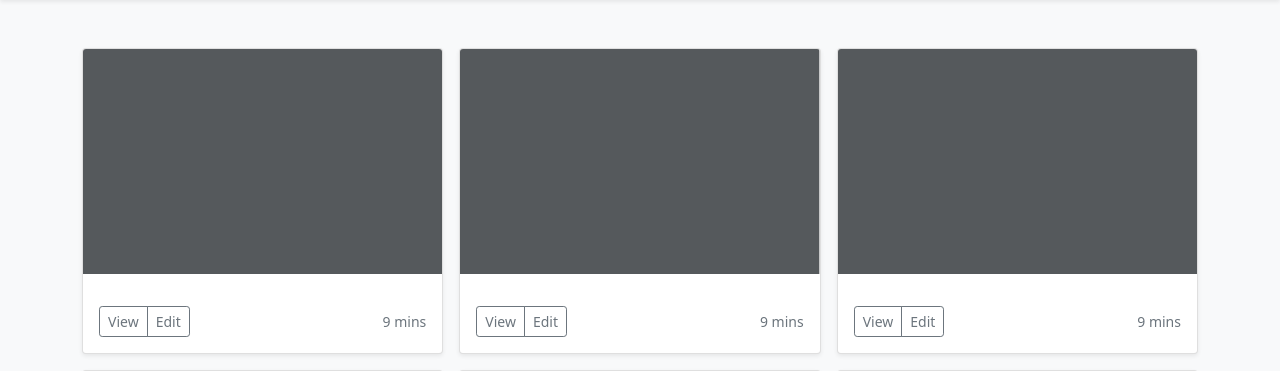
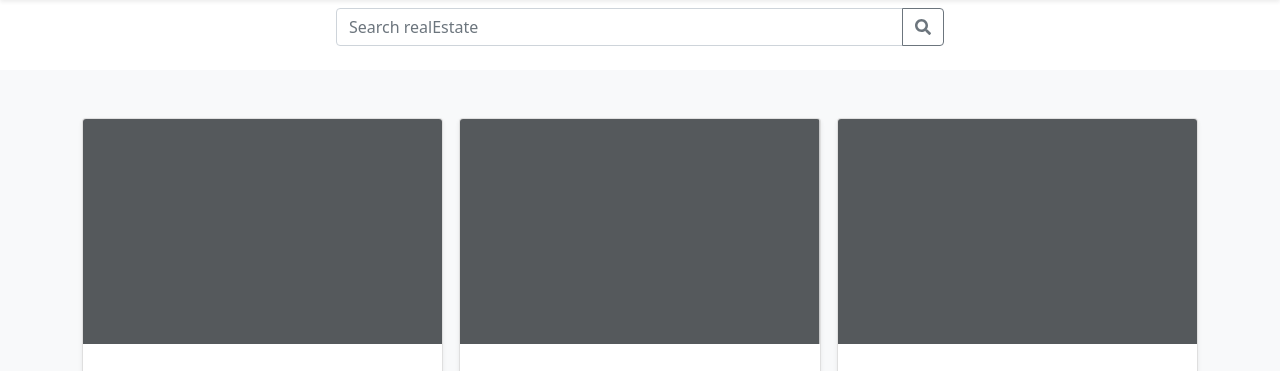
Before and after one commit to MUR4DI1JR/control-work, a Django app: page / in a window 1280 px wide. Shown: the part 56-427 px from the top of the page. Run offline with Django 3.2, Linux system fonts and the light colour scheme.

Commit message:
add search component

```diff
--- a/controlWork/realEstate/templates/base.html
+++ b/controlWork/realEstate/templates/base.html
@@ -12,6 +12,10 @@
     <link rel="canonical" href="https://getbootstrap.com/docs/5.0/examples/album/">
     <link href="https://cdn.jsdelivr.net/npm/bootstrap@5.0.0-beta3/dist/css/bootstrap.min.css" rel="stylesheet" integrity="sha384-eOJMYsd53ii+scO/bJGFsiCZc+5NDVN2yr8+0RDqr0Ql0h+rP48ckxlpbzKgwra6" crossorigin="anonymous">
 	<script src="https://cdn.jsdelivr.net/npm/bootstrap@5.0.0-beta3/dist/js/bootstrap.bundle.min.js" integrity="sha384-JEW9xMcG8R+pH31jmWH6WWP0WintQrMb4s7ZOdauHnUtxwoG2vI5DkLtS3qm9Ekf" crossorigin="anonymous"></script>
+	<link rel="stylesheet" href="https://use.fontawesome.com/releases/v5.15.3/css/all.css">
+	<link rel="stylesheet" href="https://use.fontawesome.com/releases/v5.15.3/css/v4-shims.css">
+	<script defer src="https://use.fontawesome.com/releases/v5.15.3/js/all.js"></script>
+  	<script defer src="https://use.fontawesome.com/releases/v5.15.3/js/v4-shims.js"></script>
 
     <style>
       .bd-placeholder-img {
@@ -66,13 +70,20 @@
 </header>
 
 <main>
+	<div class="row justify-content-md-center m-2">
+		<div class="col-6">
+			<div class="input-group mb-3">
+				<input type="text" class="form-control" placeholder="Search realEstate" aria-label="Recipient's username" aria-describedby="button-addon2">
+				<button class="btn btn-outline-secondary" type="button" id="button-addon2"><i class="fas fa-search"></i></button>
+			</div>
+		</div>
+	</div>
   	<div class="album py-5 bg-light">
     	<div class="container">
       		{% block content %}
       		{% endblock content %}
     	</div>
   	</div>
-
 </main>
 </body>
 </html>
```
Lines whose indentation alone changed are shown as unchanged.
